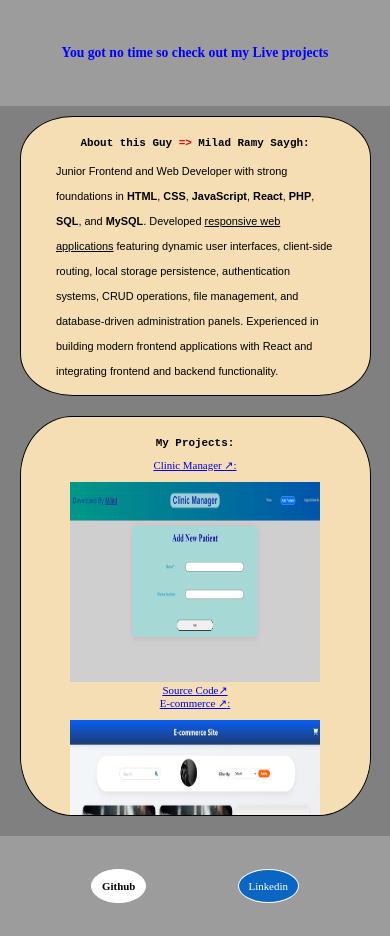
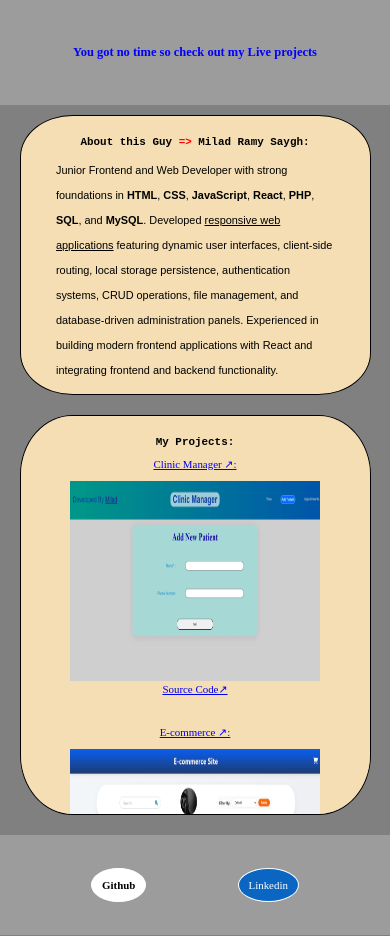
Before and after one commit to Milad7774/portfolio, a React (Vite) app: page / in a window 390 px wide. Built offline with nearby package versions, Linux system fonts and the light colour scheme.

Commit message:
More readability on smaller screens

```diff
--- a/src/index.css
+++ b/src/index.css
@@ -28,7 +28,7 @@ header{
     margin-bottom: 10px;
 }
 header h1{
-    font-size: 3.5vw;
+    font-size: 3.2vw;
 }
 .h1-anim{
     display: inline-block;
@@ -153,6 +153,7 @@ footer a{
     }
     .image-projects{
         flex-direction: column;
+        gap: 30px;
     }
     .projects{
         overflow: scroll;
```
